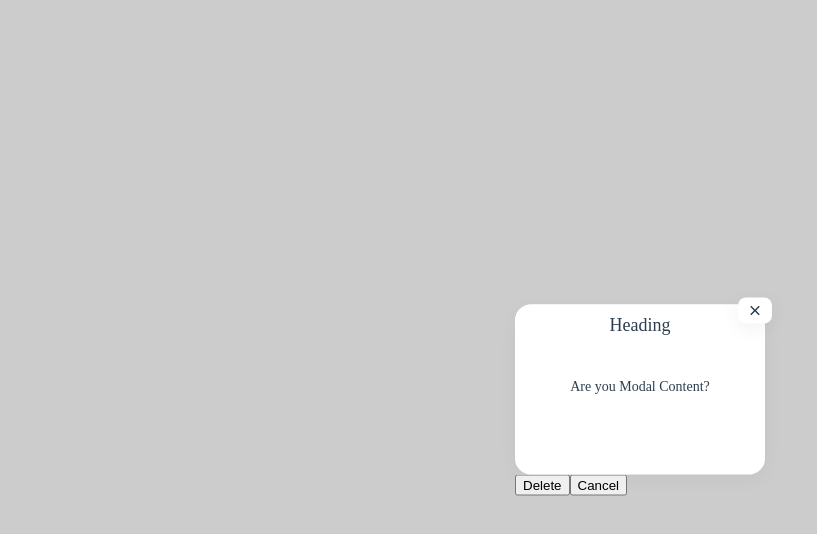
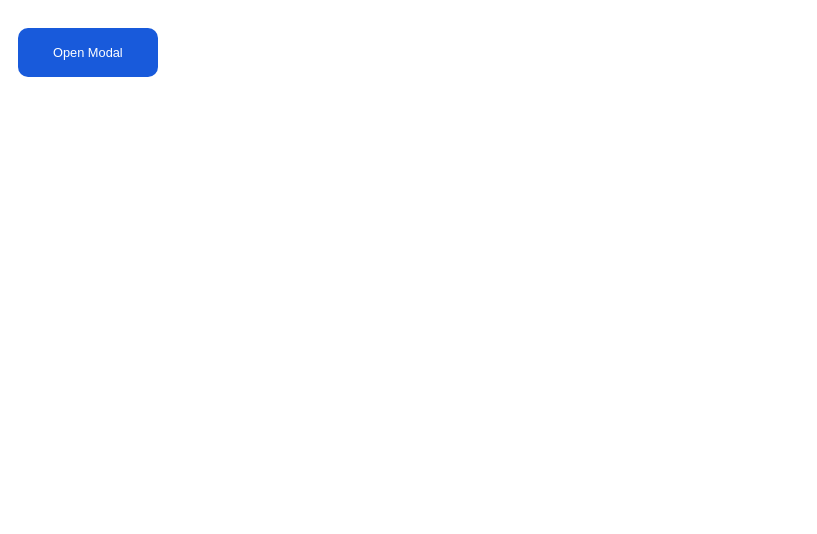
Before and after one commit to szopian/react-modal, a React (Create React App) app in the folder react-modal-app/: page / in a window 1280 px wide. Shown: the top 534 px of the page, without its empty margins (0-817 px from the left). Built offline with nearby package versions, Linux system fonts and the light colour scheme.

Commit message:
add styles

```diff
--- a/react-modal-app/src/App.js
+++ b/react-modal-app/src/App.js
@@ -1,11 +1,14 @@
-import { GlobalStyles } from "./components/styles";
-import Page from "./components/Page.jsx";
+import { GlobalStyles, PrimaryButton } from "./components/styles";
+import Modal from "./components/Modal.jsx";
+import React, { useState } from "react";
 
 function App() {
+  const [isOpen, setIsOpen] = useState(false);
   return (
     <>
       <GlobalStyles />
-      <Page />
+      <PrimaryButton onClick={() => setIsOpen(true)}>Open Modal</PrimaryButton>
+      {isOpen && <Modal setIsOpen={setIsOpen} />}
     </>
   );
 }
--- a/react-modal-app/src/components/Page.jsx
+++ b/react-modal-app/src/components/Modal.jsx
@@ -23,14 +23,18 @@ function Page({ setIsOpen }) {
           <ModalHeader>
             <Heading>Heading</Heading>
           </ModalHeader>
-          <ModalContent>Are you Modal Content?</ModalContent>
+          <ModalContent>Are you sure you want to delete the item?</ModalContent>
+          <ModalActions>
+            <ActionsContainer>
+              <DeleteButton onClick={() => setIsOpen(false)}>
+                Delete
+              </DeleteButton>
+              <CancelButton onClick={() => setIsOpen(false)}>
+                Cancel
+              </CancelButton>
+            </ActionsContainer>
+          </ModalActions>
         </Modal>
-        <ModalActions>
-          <ActionsContainer>
-            <DeleteButton onClick={() => setIsOpen(false)}>Delete</DeleteButton>
-            <CancelButton onClick={() => setIsOpen(false)}>Cancel</CancelButton>
-          </ActionsContainer>
-        </ModalActions>
       </Wrapper>
     </>
   );
--- a/react-modal-app/src/components/styles.js
+++ b/react-modal-app/src/components/styles.js
@@ -26,8 +26,8 @@ export const Wrapper = styled.div`
 `;
 
 export const Modal = styled.div`
-  width: 250px;
-  height: 170px;
+  max-width: 400px;
+  min-height: 200px;
   background: white;
   color: white;
   z-index: 10;
@@ -83,10 +83,71 @@ export const ModalContent = styled.p`
   text-align: center;
 `;
 
-export const ModalActions = styled.div``;
+export const ModalActions = styled.div`
+  position: absolute;
+  bottom: 2px;
+  margin-bottom: 10px;
+  width: 100%;
+`;
 
-export const ActionsContainer = styled.div``;
+export const ActionsContainer = styled.div`
+  display: flex;
+  justify-content: space-around;
+  align-items: center;
+`;
 
-export const DeleteButton = styled.button``;
+export const DeleteButton = styled.button`
+  margin-top: 10px;
+  cursor: pointer;
+  font-weight: 500;
+  padding: 17px 35px;
+  border-radius: 10px;
+  font-size: 0.8rem;
+  border: none;
+  color: #fff;
+  background: #ff3e4e;
+  transition: all 0.25s ease;
 
-export const CancelButton = styled.button``;
+  &&:hover {
+    box-shadow: 0 10px 20px -10px rgba(255, 62, 78, 0.6);
+    transform: translateY(-5px);
+    background: #ff3e4e;
+  }
+`;
+
+export const CancelButton = styled.button`
+  margin-top: 10px;
+  cursor: pointer;
+  font-weight: 500;
+  padding: 17px 35px;
+  border-radius: 10px;
+  font-size: 0.8rem;
+  border: none;
+  color: #2c3e50;
+  background: #fcfcfc;
+  transition: all 0.25s ease;
+
+  &&:hover {
+    box-shadow: none;
+    transform: none;
+    background: whitesmoke;
+  }
+`;
+
+export const PrimaryButton = styled.button`
+  margin: 20px 10px;
+  cursor: pointer;
+  font-weight: 500;
+  padding: 17px 35px;
+  border-radius: 10px;
+  font-size: 0.8rem;
+  border: none;
+  color: white;
+  background: #185adb;
+  transition: all 0.25s ease;
+
+  &&:hover {
+    transform: translateY(-5px);
+    box-shadow: 0 10px 20px -10px rgba(24, 90, 219, 0.6);
+  }
+`;
```
